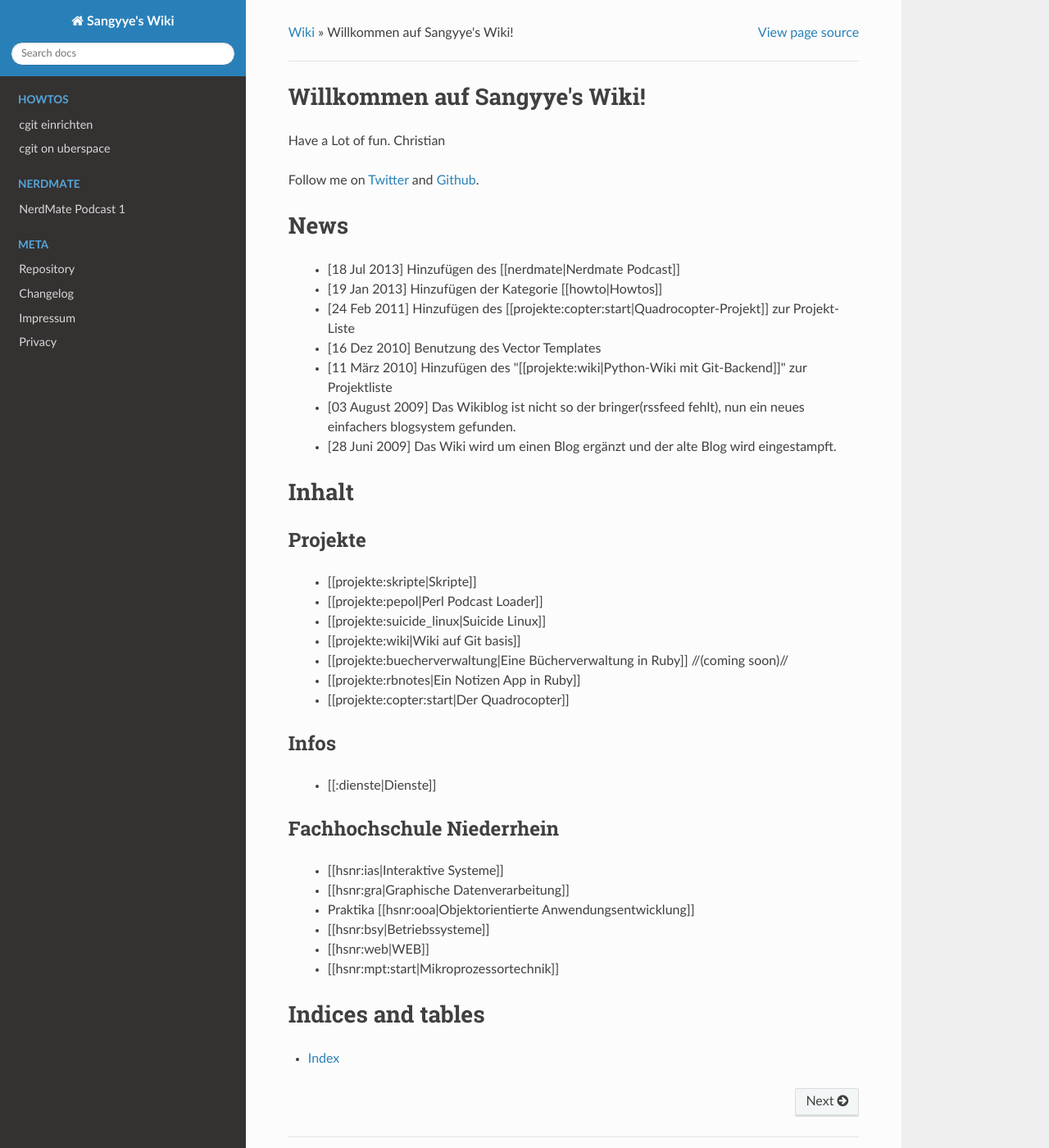
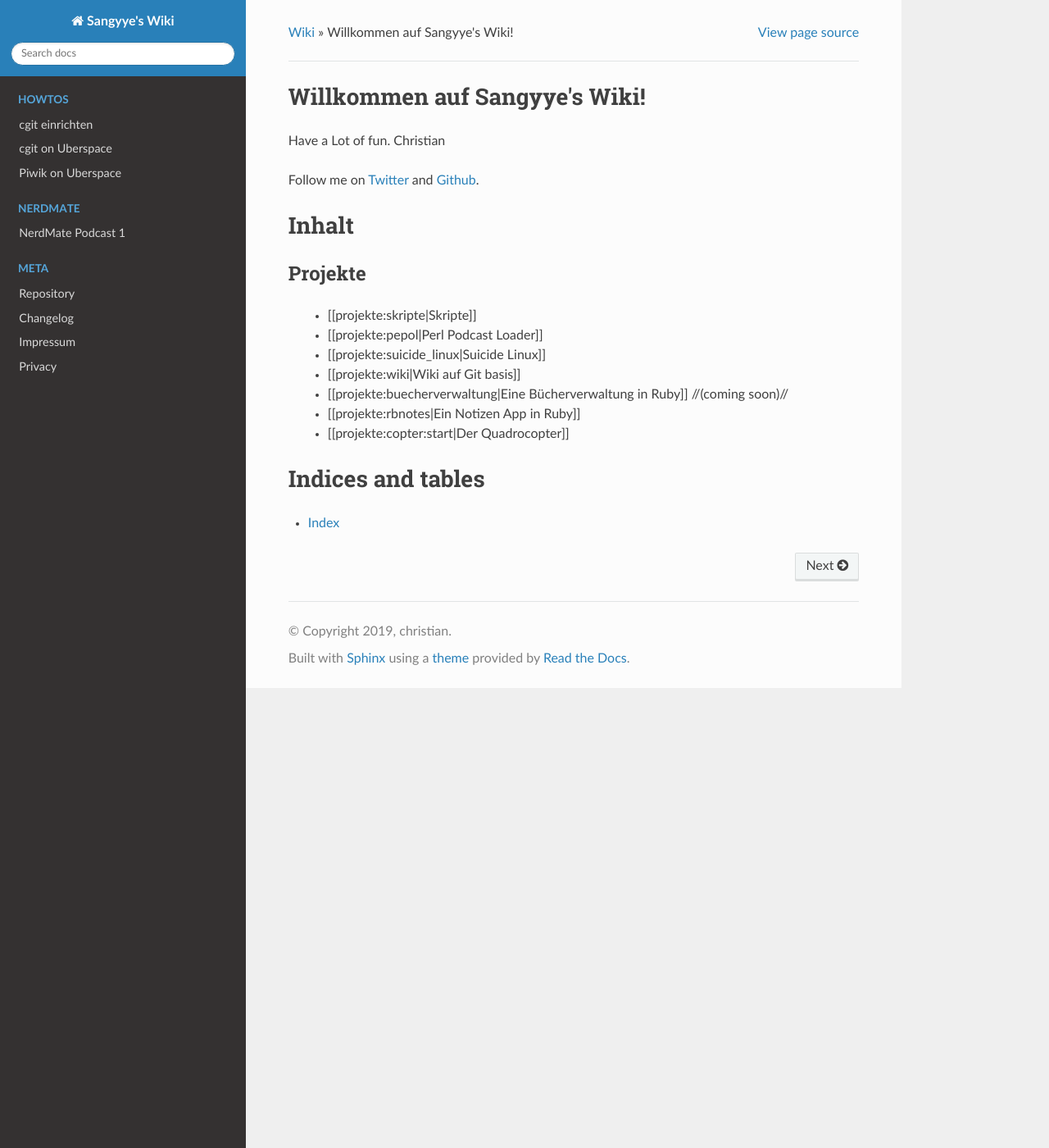
Before and after one commit to sangyye/wiki, a Sphinx documentation site: the page built from source/index.rst, in a window 1280 px wide and 1400 px high. Shown: the whole window at 82% size. Built offline with Sphinx 7.4.7 and the Read the Docs theme 2.0.0, drawn with Linux system fonts in a browser that asks for light colours.

Commit message:
Add new entry

```diff
--- a/source/howto/cgit_on_uberspace.rst
+++ b/source/howto/cgit_on_uberspace.rst
@@ -1,4 +1,4 @@
-cgit on uberspace
+cgit on Uberspace
 #################
 
 Also zuerst muss ich sagen die Installation von cgit ist nicht ganz einfach, weil es das Kompilieren von Code und arbeiten auf der Shell verlangt. Daher sind minimale Kenntnisse schon nötig und jeder der sich das nicht zutraut sollte ehr Abstand von der Installation nehmen.
--- a/source/index.rst
+++ b/source/index.rst
@@ -8,16 +8,6 @@ Willkommen auf Sangyye's Wiki!
 Have a Lot of fun. Christian
 
 Follow me on `Twitter <https://twitter.com/sangyye>`_ and `Github <https://github.com/sangyye>`_.
-
-News
-====
-  * [18 Jul 2013] Hinzufügen des [[nerdmate|Nerdmate Podcast]]
-  * [19 Jan 2013] Hinzufügen der Kategorie [[howto|Howtos]]
-  * [24 Feb 2011] Hinzufügen des [[projekte:copter:start|Quadrocopter-Projekt]] zur Projekt-Liste
-  * [16 Dez 2010] Benutzung des Vector Templates
-  * [11 März 2010] Hinzufügen des "[[projekte:wiki|Python-Wiki mit Git-Backend]]" zur Projektliste
-  * [03 August 2009] Das Wikiblog ist nicht so der bringer(rssfeed fehlt), nun ein neues einfachers blogsystem gefunden.
-  * [28 Juni 2009] Das Wiki wird um einen Blog ergänzt und der alte Blog wird eingestampft.
 
 Inhalt
 ======
@@ -32,19 +22,11 @@ Projekte
   * [[projekte:rbnotes|Ein Notizen App in Ruby]]
   * [[projekte:copter:start|Der Quadrocopter]]
 
-Infos
------
-  * [[:dienste|Dienste]]
 
-Fachhochschule Niederrhein
---------------------------
-  * [[hsnr:ias|Interaktive Systeme]]
-  * [[hsnr:gra|Graphische Datenverarbeitung]]
-  * Praktika [[hsnr:ooa|Objektorientierte Anwendungsentwicklung]]
-  * [[hsnr:bsy|Betriebssysteme]]
-  * [[hsnr:web|WEB]]
-  * [[hsnr:mpt:start|Mikroprozessortechnik]]
-
+.. toctree::
+   :maxdepth: 2
+   :caption: Contents:
+   :hidden:
 
 .. toctree::
    :caption: Howtos
```
Also changed, not shown: other parts of source/index.rst (+0 -5 lines), source/howto/piwik_on_uberspace.rst (added, +32 -0 lines), 1 other file.
